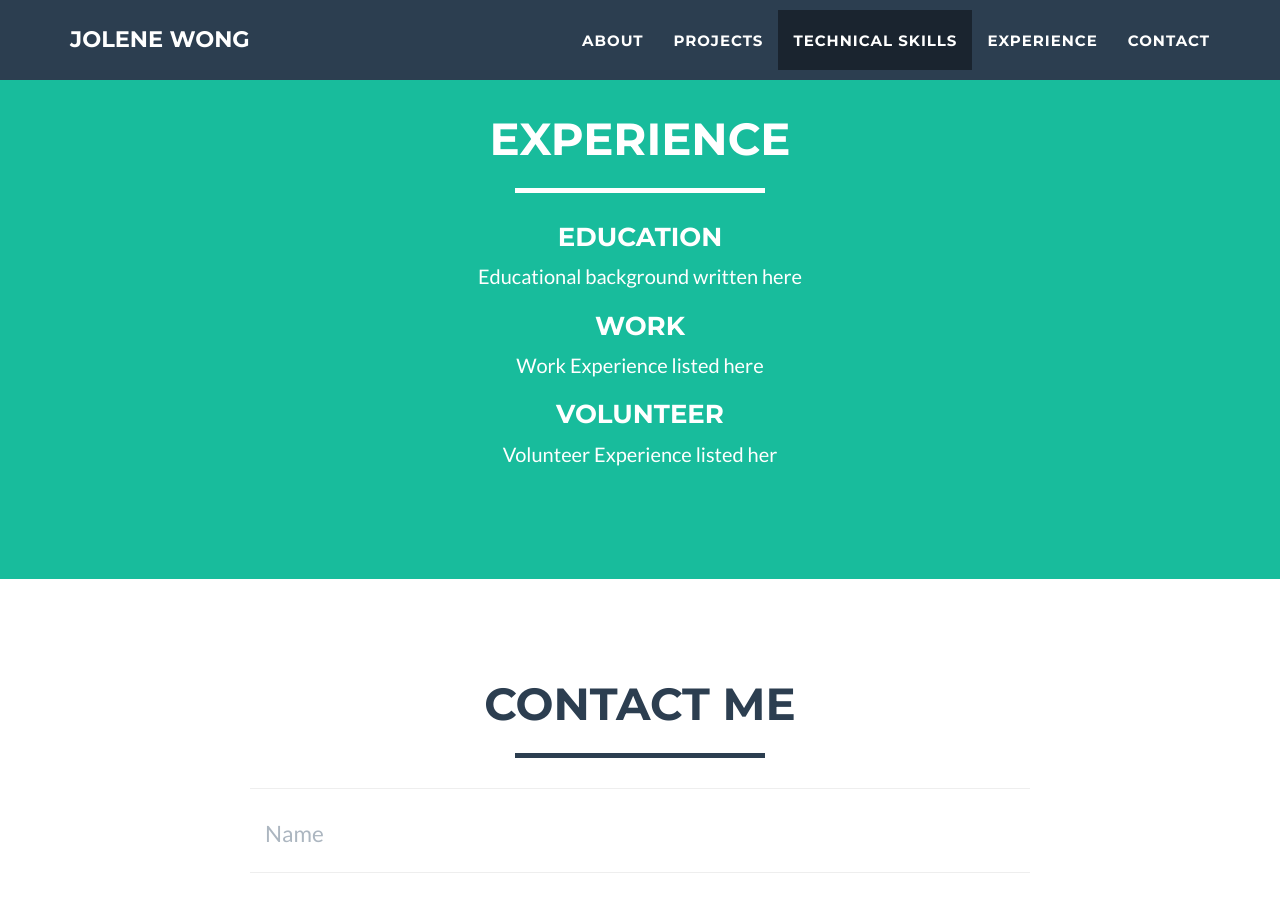
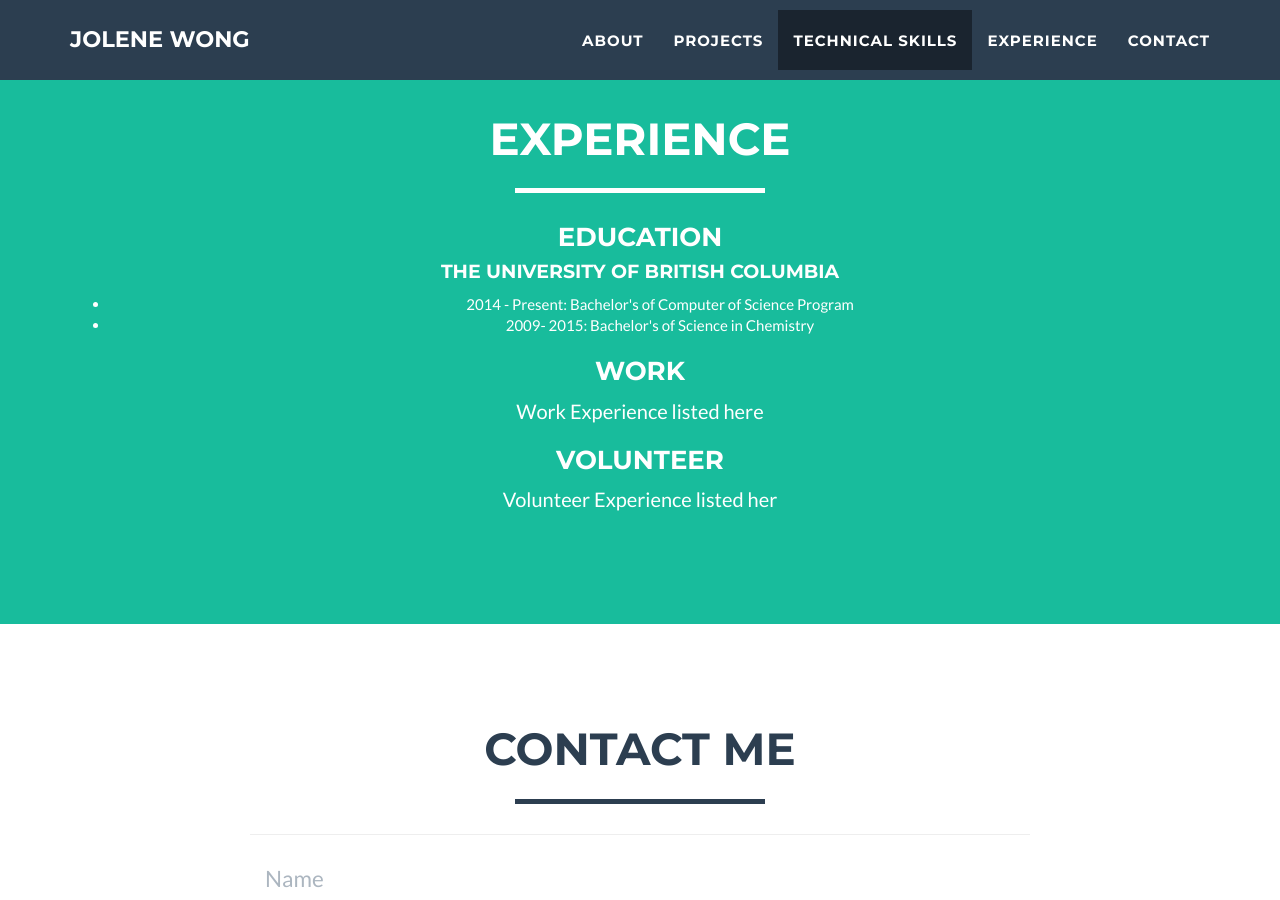
Before and after one commit to milktea02/milktea02.github.io, a Jekyll site: the page built from index.html, in a window 1280 px wide and 900 px high, scrolled down 2880 px. Built offline with Jekyll 4.4.1, drawn with Linux system fonts in a browser that asks for light colours; comment, search, counter and statistics services are not loaded.

Commit message:
education

```diff
--- a/_includes/education.html
+++ b/_includes/education.html
@@ -6,7 +6,11 @@
                     <h2>Experience</h2>
                     <hr class="star-light">
                     <h3>Education</h3>
-                    <p> Educational background written here </p>
+                    <h4>The University of British Columbia</h4>
+                    <ul>
+                        <li>2014 - Present: Bachelor's of Computer of Science Program </li>
+                        <li>2009- 2015: Bachelor's of Science in Chemistry </li>
+                    </ul>
                     <h3>Work</h3>
                     <p> Work Experience listed here</p>
                     <h3>Volunteer</h3>
```
